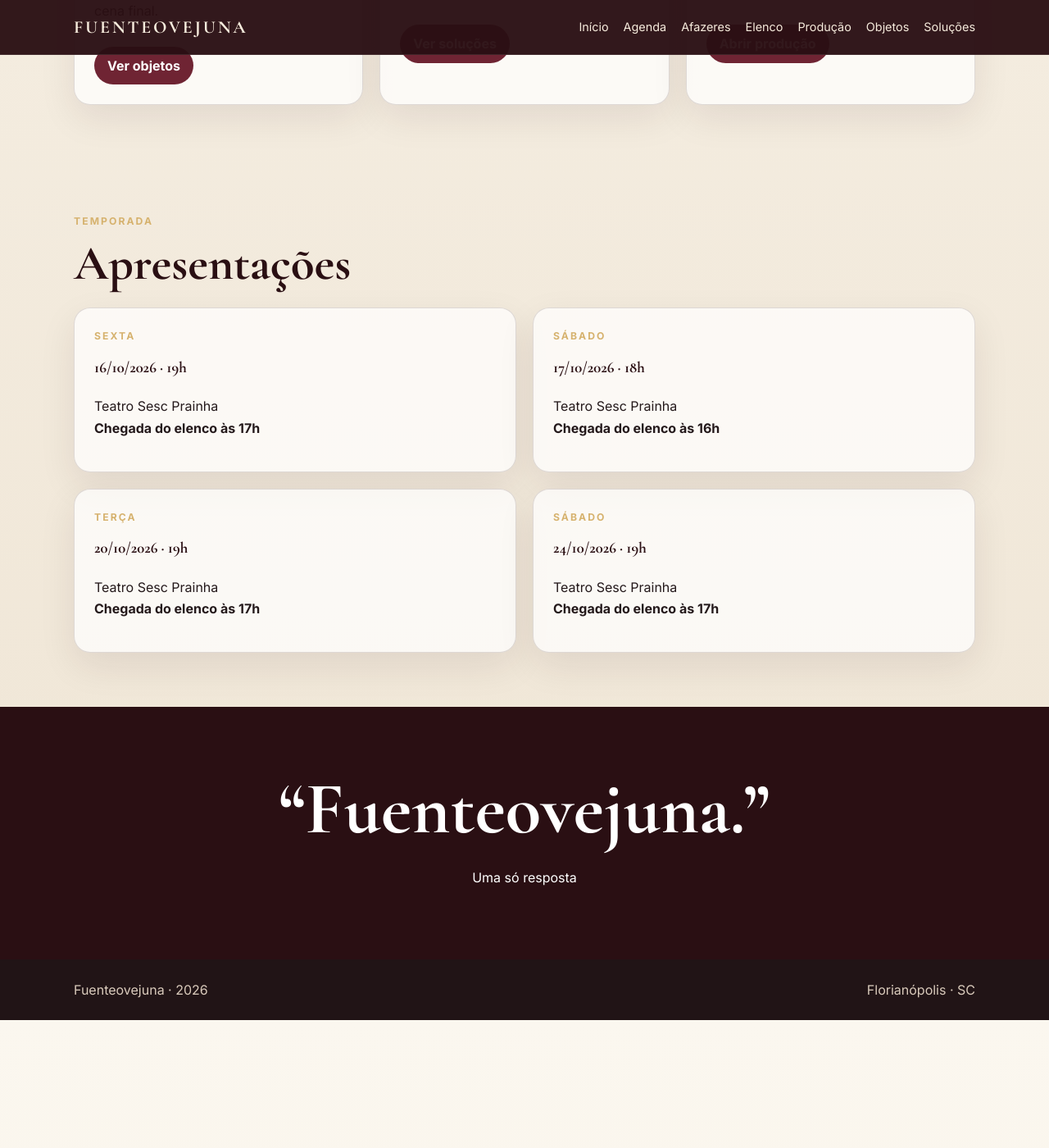
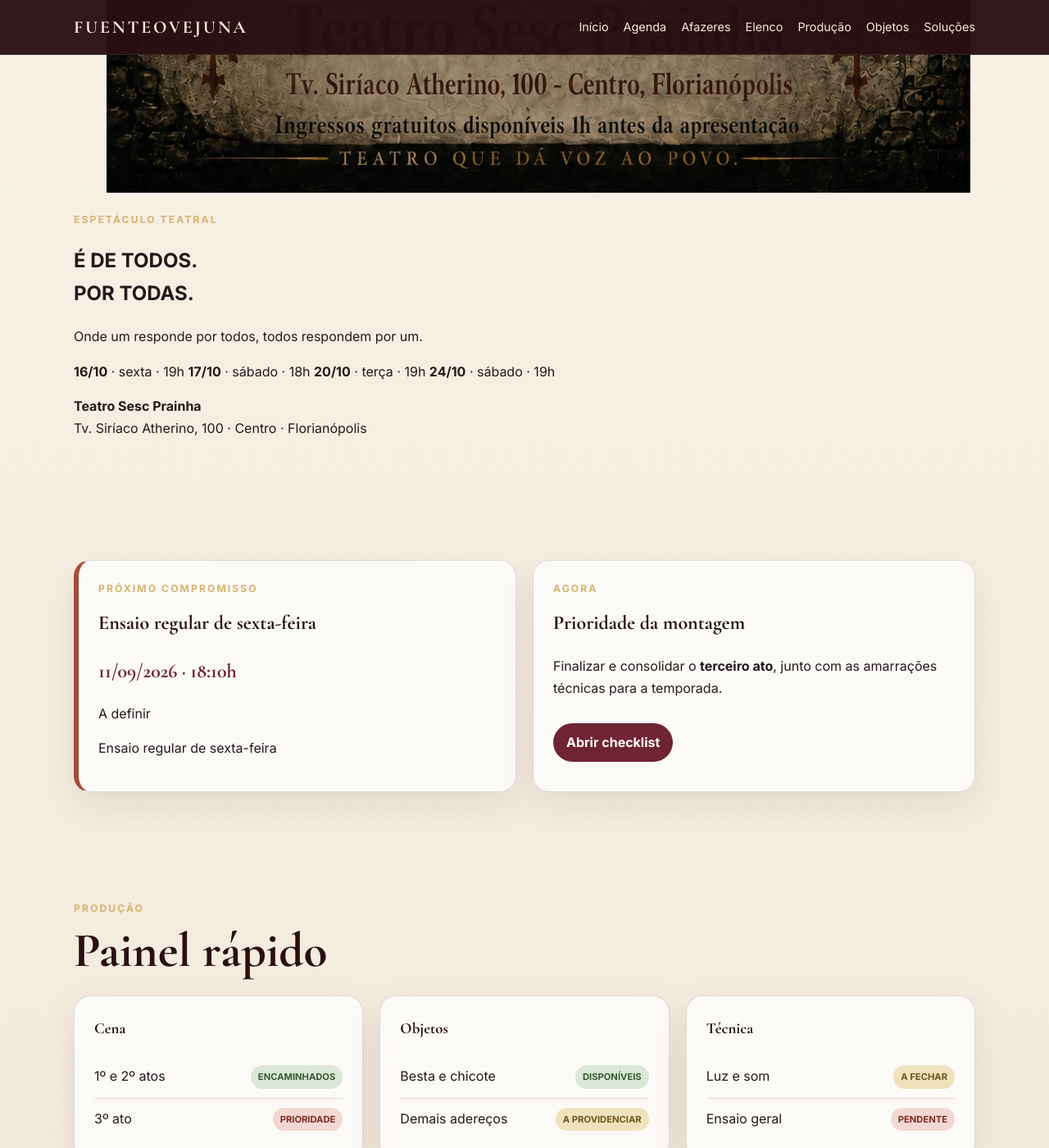
Before and after one commit to flaviomagno/teatro, a Jekyll site: the page built from docs/index.md, in a window 1280 px wide and 1400 px high, scrolled down 1847 px. Shown: the whole window at 82% size. Built offline with Jekyll 4.4.1, drawn with Linux system fonts in a browser that asks for light colours; before the commit the page ends 3091 px from its top, so only the background shows below that; some of the changed text lies outside the part shown.

Commit message:
Use official poster and slogan on homepage

```diff
--- a/docs/index.md
+++ b/docs/index.md
@@ -20,6 +20,26 @@ description: Fuenteovejuna — montagem teatral em Florianópolis, 2026.
 <div class="unit"><strong data-unit="seconds">--</strong><span>seg</span></div>
 </div>
 </aside>
+</div>
+</section>
+
+<section class="section poster-section">
+<div class="wrap poster-grid">
+<figure class="poster-frame">
+<img src="{{ '/assets/images/cartaz-fuenteovejuna.png' | relative_url }}" alt="Cartaz de Fuenteovejuna com as datas das apresentações no Teatro Sesc Prainha">
+</figure>
+<div class="poster-copy">
+<p class="eyebrow">Espetáculo teatral</p>
+<h2 class="poster-slogan">É DE TODOS.<br>POR TODAS.</h2>
+<p class="poster-lead">Onde um responde por todos, todos respondem por um.</p>
+<div class="poster-dates">
+<span><strong>16/10</strong> · sexta · 19h</span>
+<span><strong>17/10</strong> · sábado · 18h</span>
+<span><strong>20/10</strong> · terça · 19h</span>
+<span><strong>24/10</strong> · sábado · 19h</span>
+</div>
+<p><strong>Teatro Sesc Prainha</strong><br>Tv. Siríaco Atherino, 100 · Centro · Florianópolis</p>
+</div>
 </div>
 </section>
 
@@ -55,7 +75,7 @@ description: Fuenteovejuna — montagem teatral em Florianópolis, 2026.
 </div>
 </div></section>
 
-<section class="quote"><strong>“Fuenteovejuna.”</strong><p>Uma só resposta</p></section>
+<section class="quote"><strong>É DE TODOS. POR TODAS.</strong><p>Fuenteovejuna</p></section>
 
 <script type="application/json" id="events-json">[
 {% for event in site.data.events %}
```
Also changed, not shown: other parts of docs/index.md (+1 -1 lines).
